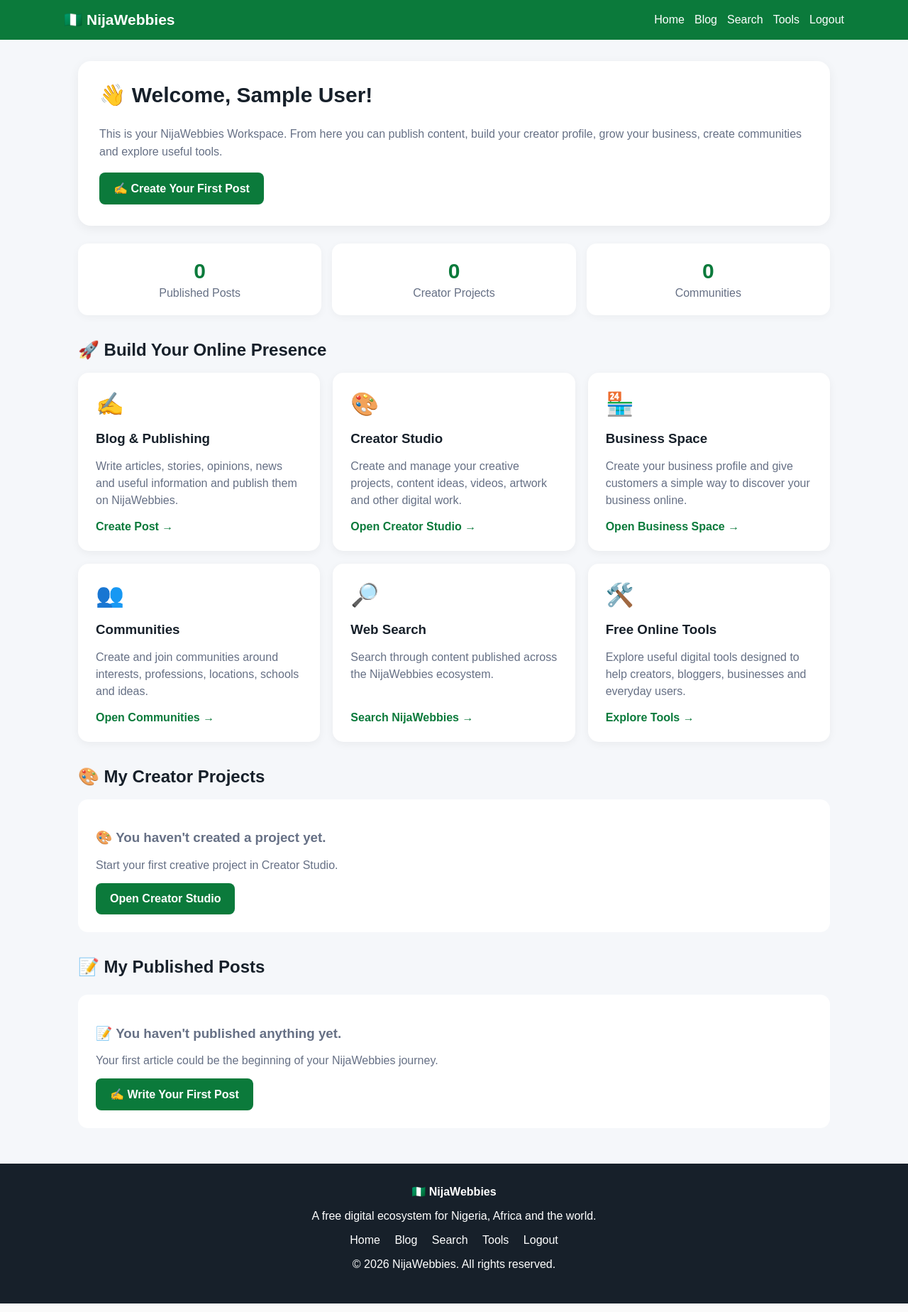
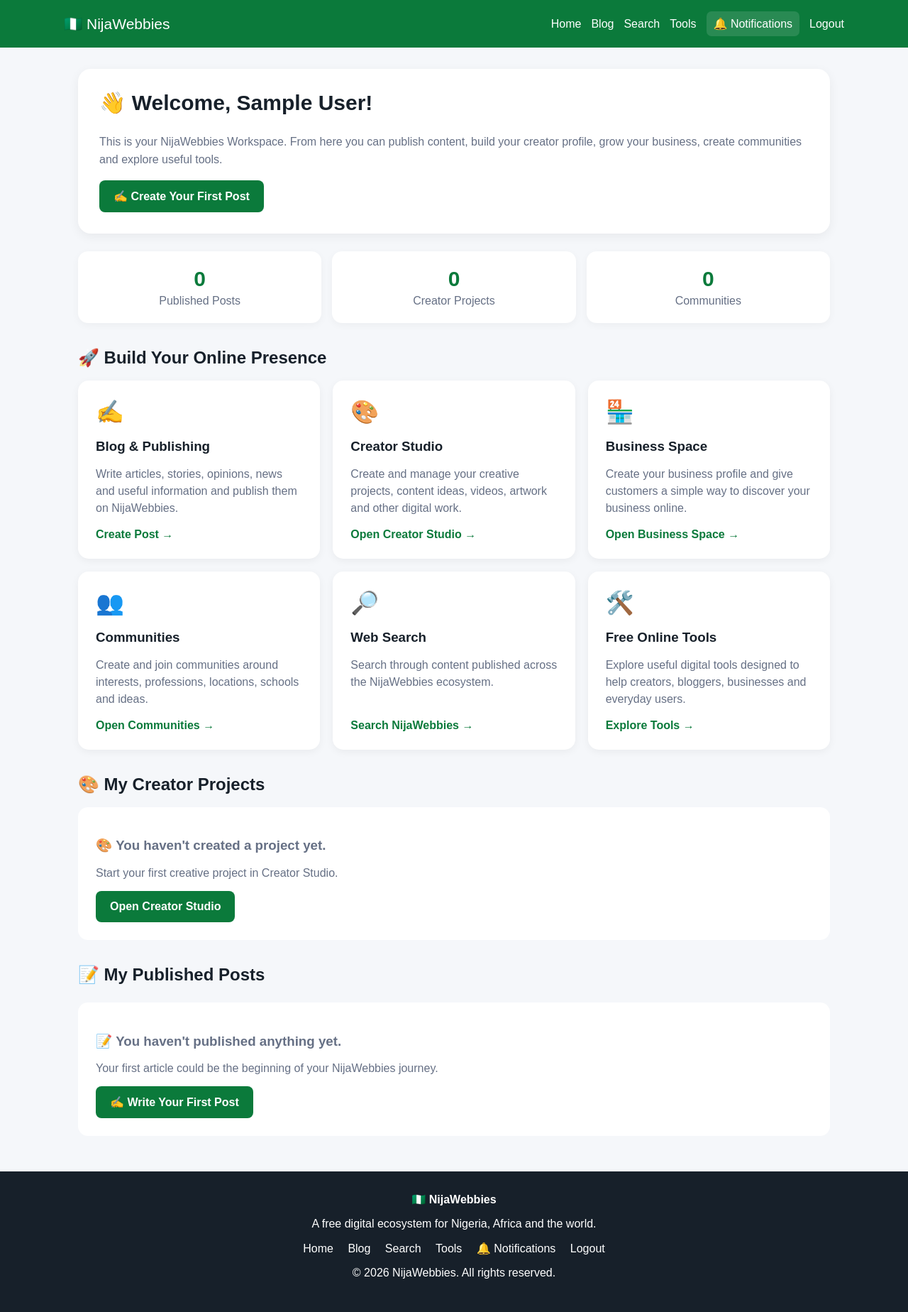
Before and after one commit to rajiolayinka77-lang/Nijawebbies, a Flask app: page /workspace in a window 1280 px wide. Shown: the whole page at 71% size. Run offline with Flask 3, Linux system fonts and the light colour scheme; the visitor is signed in with stand-in values (Sample User, id 1); data that the repository does not hold is empty; some libraries are stand-ins or nearby versions.

Commit message:
Update workspace.html

```diff
--- a/templates/workspace.html
+++ b/templates/workspace.html
@@ -1,6 +1,16 @@
-<!DOCTYPE html><html lang="en"><head>
+<!DOCTYPE html>
+<html lang="en">
+
+<head>
+
     <meta charset="UTF-8">
-    <meta name="viewport" content="width=device-width, initial-scale=1.0"><title>My Workspace — NijaWebbies</title>
+
+    <meta
+        name="viewport"
+        content="width=device-width, initial-scale=1.0"
+    >
+
+    <title>My Workspace — NijaWebbies</title>
 
     <style>
 
@@ -33,12 +43,15 @@
         .logo {
             font-size: 21px;
             font-weight: bold;
+            color: white;
+            text-decoration: none;
         }
 
         .nav-links {
             display: flex;
             flex-wrap: wrap;
             gap: 14px;
+            align-items: center;
         }
 
         .nav a {
@@ -49,6 +62,40 @@
 
         .nav a:hover {
             text-decoration: underline;
+        }
+
+        /* ==============================
+           NOTIFICATION NAVIGATION
+        ============================== */
+
+        .notification-nav {
+            position: relative;
+            background: rgba(255,255,255,0.12);
+            padding: 8px 10px;
+            border-radius: 7px;
+            color: white !important;
+        }
+
+        .notification-nav:hover {
+            background: rgba(255,255,255,0.22);
+            text-decoration: none !important;
+        }
+
+        .notification-badge {
+            display: inline-flex;
+            align-items: center;
+            justify-content: center;
+            min-width: 20px;
+            height: 20px;
+            padding: 0 5px;
+            margin-left: 4px;
+            border-radius: 999px;
+            background: #ef4444;
+            color: white;
+            font-size: 11px;
+            font-weight: 800;
+            line-height: 1;
+            vertical-align: middle;
         }
 
         .container {
@@ -244,29 +291,70 @@
 
     </style>
 
-</head><body><header><div class="nav">
+</head>
 
-    <div class="logo">
+<body>
+
+<header>
+
+    <div class="nav">
+
+        <a
+            href="{{ url_for('home') }}"
+            class="logo"
+        >
             🇳🇬 NijaWebbies
-    </div>
+        </a>
 
         <div class="nav-links">
 
-        <a href="/">Home</a>
+            <a href="{{ url_for('home') }}">
+                Home
+            </a>
 
-        <a href="/blog">Blog</a>
+            <a href="/blog">
+                Blog
+            </a>
 
-        <a href="/search">Search</a>
+            <a href="{{ url_for('search') }}">
+                Search
+            </a>
 
-        <a href="/tools">Tools</a>
+            <a href="{{ url_for('tools') }}">
+                Tools
+            </a>
 
-        <a href="/logout">Logout</a>
+            <!-- GLOBAL NOTIFICATIONS -->
+
+            <a
+                href="{{ url_for('notifications') }}"
+                class="notification-nav"
+            >
+
+                🔔 Notifications
+
+                <span
+                    class="notification-badge"
+                    id="globalNotificationBadge"
+                    style="display:none;"
+                ></span>
+
+            </a>
+
+            <a href="{{ url_for('logout') }}">
+                Logout
+            </a>
 
         </div>
 
     </div>
 
-</header><main class="container"><!-- WELCOME -->
+</header>
+
+
+<main class="container">
+
+    <!-- WELCOME -->
 
     <section class="welcome">
 
@@ -280,7 +368,10 @@
             grow your business, create communities and explore useful tools.
         </p>
 
-    <a class="primary-btn" href="/create-post">
+        <a
+            class="primary-btn"
+            href="/create-post"
+        >
             ✍️ Create Your First Post
         </a>
 
@@ -346,9 +437,13 @@
 
         <div class="card">
 
-        <div class="icon">✍️</div>
+            <div class="icon">
+                ✍️
+            </div>
 
-        <h3>Blog & Publishing</h3>
+            <h3>
+                Blog & Publishing
+            </h3>
 
             <p>
                 Write articles, stories, opinions, news and useful
@@ -366,9 +461,13 @@
 
         <div class="card">
 
-        <div class="icon">🎨</div>
+            <div class="icon">
+                🎨
+            </div>
 
-        <h3>Creator Studio</h3>
+            <h3>
+                Creator Studio
+            </h3>
 
             <p>
                 Create and manage your creative projects,
@@ -386,9 +485,13 @@
 
         <div class="card">
 
-        <div class="icon">🏪</div>
+            <div class="icon">
+                🏪
+            </div>
 
-        <h3>Business Space</h3>
+            <h3>
+                Business Space
+            </h3>
 
             <p>
                 Create your business profile and give customers
@@ -406,9 +509,13 @@
 
         <div class="card">
 
-        <div class="icon">👥</div>
+            <div class="icon">
+                👥
+            </div>
 
-        <h3>Communities</h3>
+            <h3>
+                Communities
+            </h3>
 
             <p>
                 Create and join communities around interests,
@@ -426,9 +533,13 @@
 
         <div class="card">
 
-        <div class="icon">🔎</div>
+            <div class="icon">
+                🔎
+            </div>
 
-        <h3>Web Search</h3>
+            <h3>
+                Web Search
+            </h3>
 
             <p>
                 Search through content published across
@@ -446,9 +557,13 @@
 
         <div class="card">
 
-        <div class="icon">🛠️</div>
+            <div class="icon">
+                🛠️
+            </div>
 
-        <h3>Free Online Tools</h3>
+            <h3>
+                Free Online Tools
+            </h3>
 
             <p>
                 Explore useful digital tools designed to help
@@ -520,7 +635,10 @@
                 Start your first creative project in Creator Studio.
             </p>
 
-        <a class="primary-btn" href="/creator-studio">
+            <a
+                class="primary-btn"
+                href="/creator-studio"
+            >
                 Open Creator Studio
             </a>
 
@@ -583,7 +701,10 @@
                     of your NijaWebbies journey.
                 </p>
 
-            <a class="primary-btn" href="/create-post">
+                <a
+                    class="primary-btn"
+                    href="/create-post"
+                >
                     ✍️ Write Your First Post
                 </a>
 
@@ -593,7 +714,14 @@
 
     </section>
 
-</main><footer><strong>🇳🇬 NijaWebbies</strong>
+</main>
+
+
+<footer>
+
+    <strong>
+        🇳🇬 NijaWebbies
+    </strong>
 
     <p>
         A free digital ecosystem for Nigeria, Africa and the world.
@@ -601,15 +729,29 @@
 
     <p>
 
-    <a href="/">Home</a>
+        <a href="{{ url_for('home') }}">
+            Home
+        </a>
 
-    <a href="/blog">Blog</a>
+        <a href="/blog">
+            Blog
+        </a>
 
-    <a href="/search">Search</a>
+        <a href="{{ url_for('search') }}">
+            Search
+        </a>
 
-    <a href="/tools">Tools</a>
+        <a href="{{ url_for('tools') }}">
+            Tools
+        </a>
 
-    <a href="/logout">Logout</a>
+        <a href="{{ url_for('notifications') }}">
+            🔔 Notifications
+        </a>
+
+        <a href="{{ url_for('logout') }}">
+            Logout
+        </a>
 
     </p>
 
@@ -617,4 +759,82 @@
         © 2026 NijaWebbies. All rights reserved.
     </p>
 
-</footer></body></html>
+</footer>
+
+
+<!-- ==========================================
+     GLOBAL NOTIFICATION COUNT
+========================================== -->
+
+<script>
+
+async function updateGlobalNotificationCount() {
+
+    try {
+
+        const response = await fetch(
+            "{{ url_for('notification_count') }}",
+            {
+                method: "GET",
+                credentials: "same-origin",
+                cache: "no-store"
+            }
+        );
+
+        if (!response.ok) {
+            return;
+        }
+
+        const data = await response.json();
+
+        const badge = document.getElementById(
+            "globalNotificationBadge"
+        );
+
+        if (!badge) {
+            return;
+        }
+
+        const count = Number(
+            data.count || 0
+        );
+
+        if (count > 0) {
+
+            badge.textContent = count;
+
+            badge.style.display = "inline-flex";
+
+        } else {
+
+            badge.textContent = "";
+
+            badge.style.display = "none";
+
+        }
+
+    } catch (error) {
+
+        console.log(
+            "Notification count update skipped."
+        );
+
+    }
+
+}
+
+
+updateGlobalNotificationCount();
+
+
+setInterval(
+    updateGlobalNotificationCount,
+    30000
+);
+
+</script>
+
+
+</body>
+
+</html>
```
Lines whose indentation alone changed are shown as unchanged.
